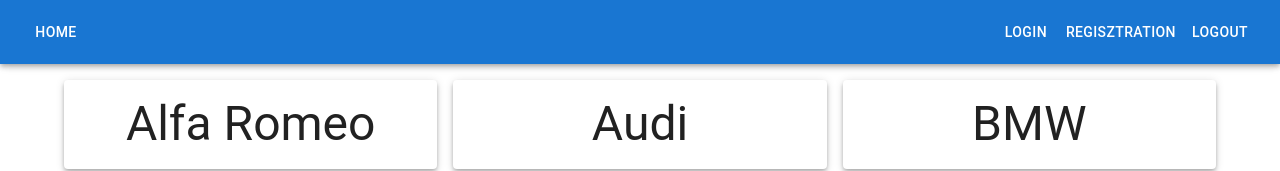
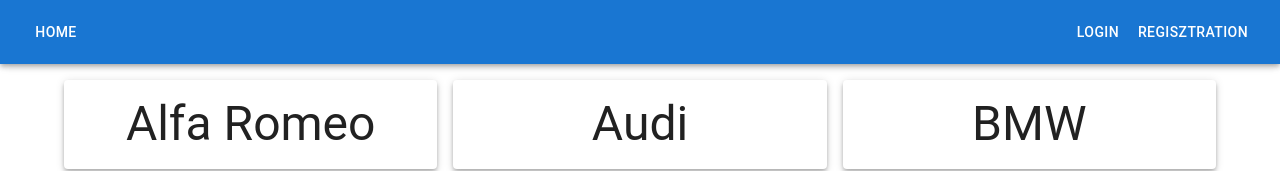
Before and after one commit to lalee01/CommonFaults, a React (Vite) app: page / in a window 1280 px wide. Shown: the top 171 px of the page. Built offline with nearby package versions, Linux system fonts and the light colour scheme.

Commit message:
Added logout

```diff
--- a/src/components/pages/menu.tsx
+++ b/src/components/pages/menu.tsx
@@ -6,6 +6,13 @@
 
   const navigate = useNavigate()
   const {showModal} = useModals();
+  const token = localStorage.getItem('token');
+  console.log(token)
+
+  const logout = () => {
+    localStorage.removeItem('token')
+    navigate('/')
+  }
 
   return (
     <Box sx={{ flexGrow: 1 , mb:10 }}>
@@ -16,11 +23,9 @@
                 </Button>
                 <Typography variant="h1" component="div" sx={{ flexGrow: 1 }} />
                 <Typography variant="h1" component="div" sx={{ flexGrow: 1 }} />
-                <Button color="inherit" onClick={() => {
-                  showModal(MODALS.LOGIN)}}>Login</Button>
-                <Button color="inherit" onClick={() => {
-                  showModal(MODALS.REG)}}>Regisztration</Button>
-                <Button color="inherit" >Logout</Button>
+                {!token ? <Button color="inherit" onClick={() => {showModal(MODALS.LOGIN)}}>Login</Button> : null}
+                {!token ? <Button color="inherit" onClick={() => {showModal(MODALS.REG)}}>Regisztration</Button> : null}
+                {token ? <Button color="inherit" onClick={logout}>Logout</Button> : null}
             </Toolbar>
         </AppBar>
     </Box>
```
